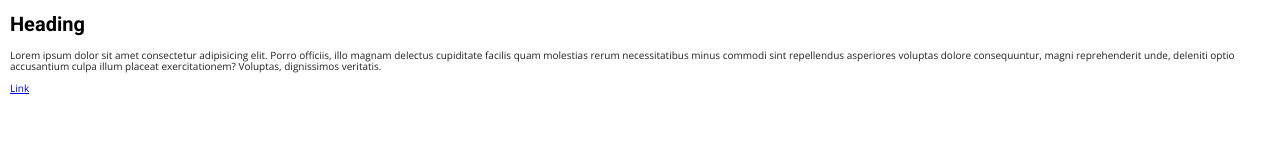
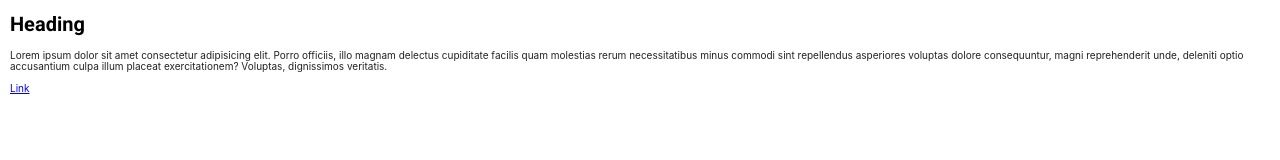
Before and after one commit to yedai13/html-css-moxit, a plain HTML site: page FirstPage/index.html in a window 1280 px wide. Drawn offline with nearby package versions, Linux system fonts and the light colour scheme.

Commit message:
system font stack

```diff
--- a/FirstPage/css/styles.css
+++ b/FirstPage/css/styles.css
@@ -21,7 +21,8 @@ html {
 
 body {
   margin: 10px;
-  font-family: "Open Sans", Arial, Helvetica, sans-serif;
+  font-family: -apple-system, BlinkMacSystemFont, "Segoe UI", Roboto, Oxygen,
+    Ubuntu, Cantarell, "Open Sans", "Helvetica Neue", sans-serif;
 }
 
 h1 {
```
